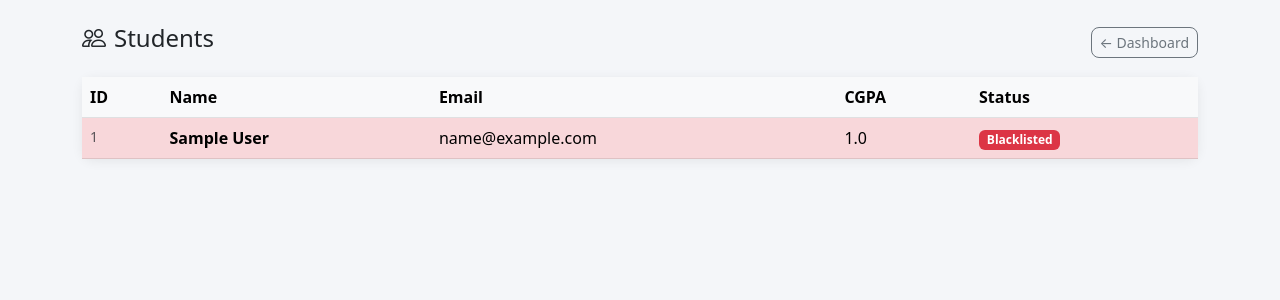
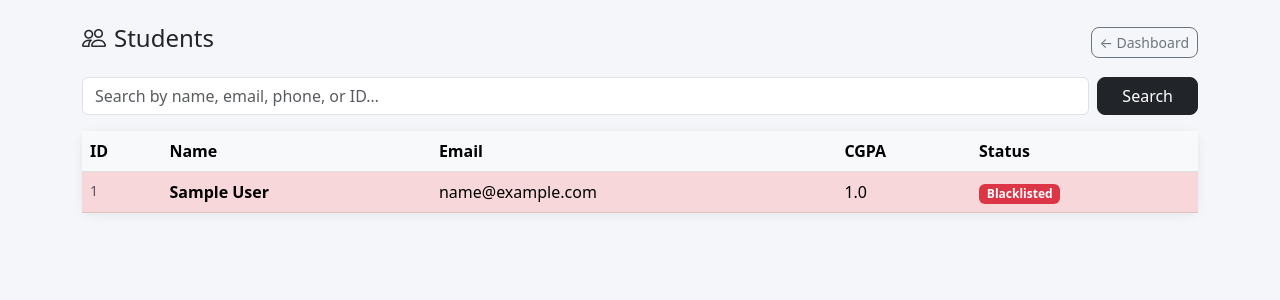
Before and after one commit to 23f3001889/placement-portal-mad2, a Flask app: page /admin/students in a window 1280 px wide. Shown: the part 56-356 px from the top of the page. Run offline with Flask 3, Linux system fonts and the light colour scheme; a user stored in the database is signed in; tables that the repository leaves empty hold one stand-in row (values such as "Sample post").

Commit message:
admin - search students

```diff
--- a/routes/admin.py
+++ b/routes/admin.py
@@ -84,5 +84,17 @@ def reject_drive(drive_id):
 @login_required
 @admin_required
 def students():
-    students = Student.query.order_by(Student.created_at.desc()).all()
-    return render_template('admin/students.html', students=students, q='')
+    q = request.args.get('q', '').strip()
+    query = Student.query
+    if q:
+        like = f'%{q}%'
+        query = query.filter(
+            db.or_(
+                Student.full_name.ilike(like),
+                Student.email.ilike(like),
+                Student.phone.ilike(like),
+                db.cast(Student.id, db.String).ilike(like),
+            )
+        )
+    students = query.order_by(Student.created_at.desc()).all()
+    return render_template('admin/students.html', students=students, q=q)
--- a/templates/admin/students.html
+++ b/templates/admin/students.html
@@ -2,12 +2,23 @@
 {% block title %}Manage Students{% endblock %}
 
 {% block content %}
+
 <div class="container mt-4">
   <div class="d-flex justify-content-between align-items-center mb-3">
     <h4><i class="bi bi-people me-2"></i>Students</h4>
     <a href="{{ url_for('admin.dashboard') }}"
        class="btn btn-sm btn-outline-secondary">← Dashboard</a>
   </div>
+
+  <form method="GET" class="mb-3 d-flex gap-2">
+  <input type="text" class="form-control" name="q"
+         value="{{ q }}" placeholder="Search by name, email, phone, or ID…">
+  <button class="btn btn-dark px-4">Search</button>
+  {% if q %}
+    <a href="{{ url_for('admin.students') }}"
+       class="btn btn-outline-secondary">Clear</a>
+  {% endif %}
+</form>
 
   <div class="card">
     <div class="card-body p-0">
```
